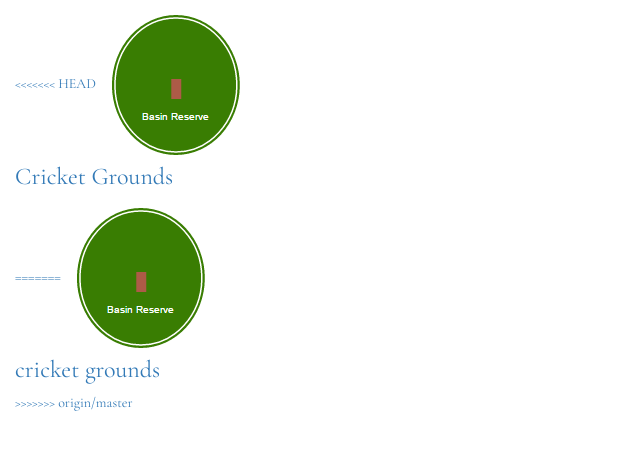
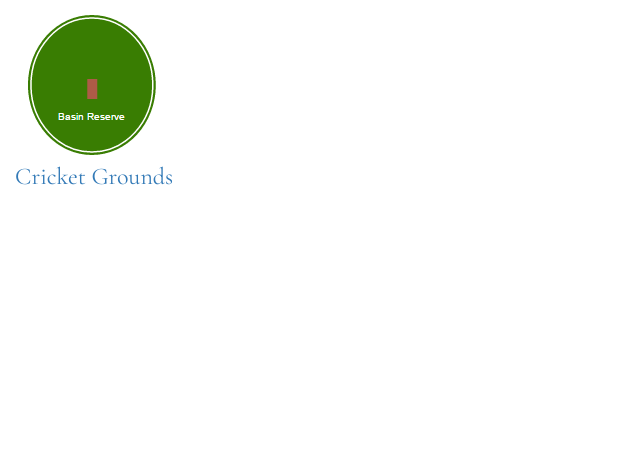
Before and after one commit to conrad-mac/d3, a plain HTML site: page index.html in a window 1280 px wide. Shown: the part 63-512 px from the top of the page, without its empty margins (0-640 px from the left). Drawn offline with nearby package versions, Linux system fonts and the light colour scheme; a web font is replaced by a local one.

Commit message:
Fixed conflict

```diff
--- a/index.html
+++ b/index.html
@@ -37,13 +37,8 @@
         <div class="col-xs-4">
           <div class="cricket">
             <a href="cricket-grounds">
-<<<<<<< HEAD
-              <img src="img/cricket-ground.png" alt="">
+              <img src="img/cricket-ground.PNG" alt="">
               <h3 style="margin-top:0px;">Cricket Grounds</h3>
-=======
-              <img src="img/cricket-ground.PNG" alt="">
-              <h3 style="margin-top:0px;">cricket grounds</h3>
->>>>>>> origin/master
             </a>
           </div>
         </div>
```
